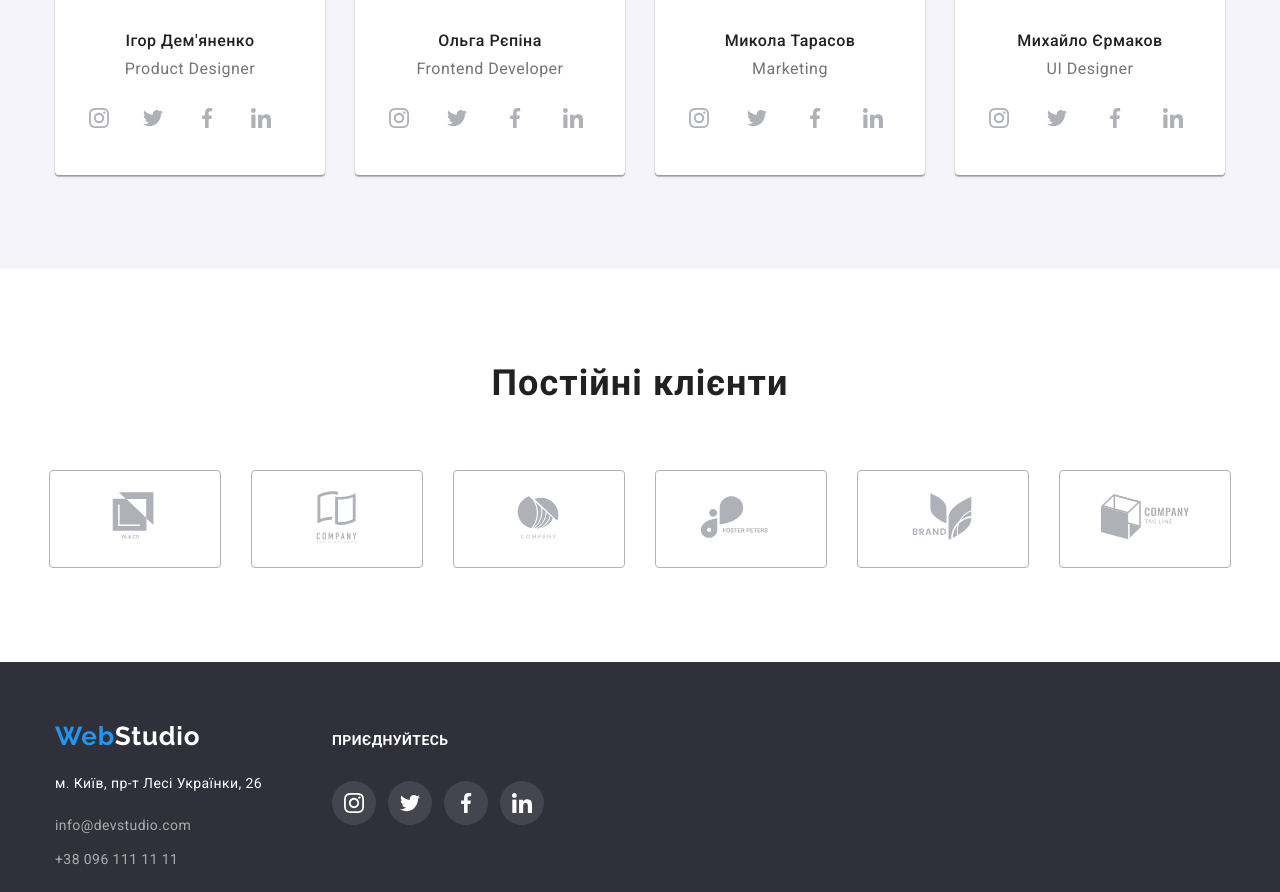
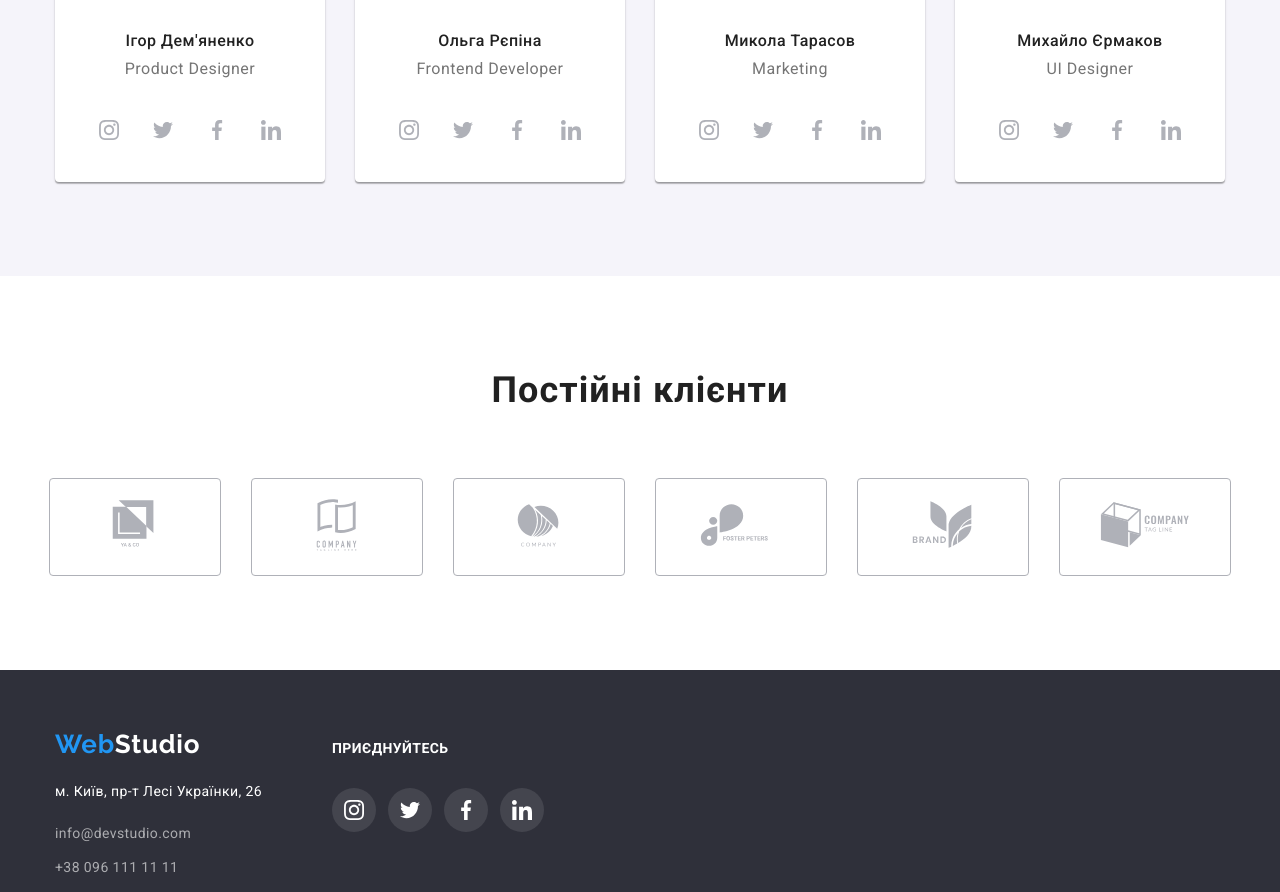
Before and after one commit to Timka09/Web-Studio1, a plain HTML site: page index.html in a window 1280 px wide. Shown: the part 2044-2936 px from the top of the page. Drawn offline with nearby package versions, Linux system fonts and the light colour scheme.

Commit message:
доробив

```diff
--- a/index.html
+++ b/index.html
@@ -49,7 +49,7 @@
             <a class="first-link" href="mailto:info@devstudio.com"
               >info@devstudio.com</a
             >
-            <svg class="first-icons1">
+            <svg class="first-icons" width="16px" height="12px">
               <use href="./photo/symbol-defs.svg#icon-envelope"></use>
             </svg>
           </li>
@@ -160,22 +160,32 @@
               <p class="team-article">Product Designer</p>
               <ul class="team-iconslist">
                 <li class="team-iconsitem">
+                  <a class="team-link" href="#">
                   <svg class="team-icons">
                   <use href="./photo/symbol-defs.svg#icon-instagram"></use>
                 </svg>
+                </a>
               </li>
-                <li class="team-iconsitem"><svg class="team-icons">
+                <li class="team-iconsitem">
+                  <a class="team-link" href="#">
+                  <svg class="team-icons">
                   <use href="./photo/symbol-defs.svg#icon-twitter"></use>
                 </svg>
+                </a>
               </li>
-                <li class="team-iconsitem"><svg class="team-icons">
+                <li class="team-iconsitem">
+                  <a class="team-link" href="#">
+                  <svg class="team-icons">
                   <use href="./photo/symbol-defs.svg#icon-facebook"></use>
                 </svg>
+              </a>
               </li>
                 <li class="team-iconsitem">
+                  <a class="team-link" href="#">
                   <svg class="team-icons">
                   <use href="./photo/symbol-defs.svg#icon-linkedin"></use>
                 </svg>
+              </a>
               </li>
               </ul>
             </li>
@@ -187,19 +197,36 @@
               />
               <h2 class="team-nick">Ольга Рєпіна</h2>
               <p class="team-article">Frontend Developer</p>
-
+              <ul class="team-iconslist">
+<li class="team-iconsitem">
+<a class="team-link" href="#">
               <svg class="team-icons">
                 <use href="./photo/symbol-defs.svg#icon-instagram"></use>
               </svg>
+            </a>
+</li>
+<li class="team-iconsitem">
+<a class="team-link" href="#">
               <svg class="team-icons">
                 <use href="./photo/symbol-defs.svg#icon-twitter"></use>
               </svg>
+            </a>
+</li>
+<li class="team-iconsitem">
+<a class="team-link" href="#">
               <svg class="team-icons">
                 <use href="./photo/symbol-defs.svg#icon-facebook"></use>
               </svg>
+            </a>
+  </li>
+<li class="team-iconsitem">
+<a class="team-link" href="#">
               <svg class="team-icons">
                 <use href="./photo/symbol-defs.svg#icon-linkedin"></use>
               </svg>
+            </a>
+</li>
+            </ul>
             </li>
             <li class="team-item">
               <img
@@ -209,18 +236,37 @@
               />
               <h2 class="team-nick">Микола Тарасов</h2>
               <p class="team-article">Marketing</p>
+              <ul class="team-iconslist">
+                <li class="team-iconsitem">
+                  <a class="team-link" href="#">
               <svg class="team-icons">
                 <use href="./photo/symbol-defs.svg#icon-instagram"></use>
               </svg>
+            </a>
+                </li>
+                <li class="team-iconsitem">
+
+<a class="team-link" href="#">
               <svg class="team-icons">
                 <use href="./photo/symbol-defs.svg#icon-twitter"></use>
               </svg>
+            </a>
+                </li>
+                <li class="team-iconsitem">
+<a class="team-link" href="#">
               <svg class="team-icons">
                 <use href="./photo/symbol-defs.svg#icon-facebook"></use>
               </svg>
+            </a>
+                </li>
+                <li class="team-iconsitem">
+ <a class="team-link" href="#">
               <svg class="team-icons">
                 <use href="./photo/symbol-defs.svg#icon-linkedin"></use>
               </svg>
+            </a>
+                </li>
+            </ul>
             </li>
             <li class="team-item">
               <img
@@ -230,18 +276,36 @@
               />
               <h2 class="team-nick">Михайло Єрмаков</h2>
               <p class="team-article">UI Designer</p>
+              <ul class="team-iconslist">
+                <li class="team-iconsitem">
+<a class="team-link" href="#">
               <svg class="team-icons">
                 <use href="./photo/symbol-defs.svg#icon-instagram"></use>
               </svg>
+            </a>
+                </li>
+                <li class="team-iconsitem">
+<a class="team-link" href="#">
               <svg class="team-icons">
                 <use href="./photo/symbol-defs.svg#icon-twitter"></use>
               </svg>
+            </a>
+                </li>
+                <li class="team-iconsitem">
+<a class="team-link" href="#">
               <svg class="team-icons">
                 <use href="./photo/symbol-defs.svg#icon-facebook"></use>
               </svg>
+              </a>
+                </li>
+                <li class="team-iconsitem">
+<a class="team-link" href="#">
               <svg class="team-icons">
                 <use href="./photo/symbol-defs.svg#icon-linkedin"></use>
               </svg>
+              </a>
+                </li>
+              </ul>
             </li>
           </ul>
         </div>
@@ -309,24 +373,32 @@
         <h2 class="last-text">Приєднуйтесь</h2>
         <ul class="last-list">
           <li class="last-icons">
+            <a class="last-iconslink" href="#">
             <svg class="icons">
               <use href="./photo/symbol-defs.svg#icon-instagram"></use>
             </svg>
+          </a>
           </li>
           <li class="last-icons">
+            <a class="last-iconslink" href="#">
             <svg class="icons">
               <use href="./photo/symbol-defs.svg#icon-twitter"></use>
             </svg>
+          </a>
           </li>
           <li class="last-icons">
+            <a class="last-iconslink" href="#">
             <svg class="icons">
               <use href="./photo/symbol-defs.svg#icon-facebook"></use>
             </svg>
+          </a>
           </li>
           <li class="last-icons">
+            <a class="last-iconslink" href="#">
             <svg class="icons">
               <use href="./photo/symbol-defs.svg#icon-linkedin"></use>
             </svg>
+          </a>
             </div>
           </li>
         </ul>
--- a/style.css
+++ b/style.css
@@ -94,12 +94,9 @@ body {
   justify-content: space-between;
 }
 
-.first-icons1 {
-  fill: var(--text-color);
-  width: 16px;
-  height: 12px;
-  display: flex;
-  margin-right: 10px;
+
+.first-link:hover + .first-icons {
+  fill: var(--logo-color);
 }
 .first-icons {
   fill: var(--text-color);
@@ -107,9 +104,6 @@ body {
   height: 16px;
   display: flex;
   margin-right: 10px;
-}
-.first-icons:hover {
-  fill: var(--logo-color);
 }
 /* section hero */
 .hero {
@@ -223,6 +217,9 @@ body {
   font-weight: 700;
   text-transform: uppercase;
 }
+.work-decorate{
+  position: relative;
+}
 /* section team */
 .team {
   padding-bottom: 94px;
@@ -266,20 +263,27 @@ body {
   fill: var(--icons-color);
   width: 20px;
   height: 20px;
-  margin-left: 34px;
-  margin-bottom: 42px;
 }
 .team-iconslist {
   display: flex;
-}
-.team-iconsitem {
-  border-radius: 50%;
-  display: flex;
   justify-content: center;
   align-items: center;
+  gap: 10px;
+  margin-bottom: 30px;
 }
-.team-iconsitem:hover {
+.team-link:hover {
   background-color: var(--logo-color);
+}
+.team-link:hover > .team-icons{
+fill: var(--header-color);
+}
+.team-link{
+ width: 44px;
+  height: 44px;
+  border-radius: 100%;
+  display: flex;
+  align-items: center;
+  justify-content: center;
 }
 /* clients */
 .clients {
@@ -366,9 +370,9 @@ body {
   width: 20px;
   height: 20px;
 }
-.last-icons {
+.last-iconslink {
   background-color: rgba(255, 255, 255, 0.1);
-  border-radius: 50%;
+  border-radius: 100%;
   width: 44px;
   height: 44px;
   display: flex;
@@ -377,6 +381,7 @@ body {
 }
 .last-icons:hover {
   background-color: var(--logo-color);
+  border-radius: 100%;
 }
 .last-list {
   gap: 12px;
```
